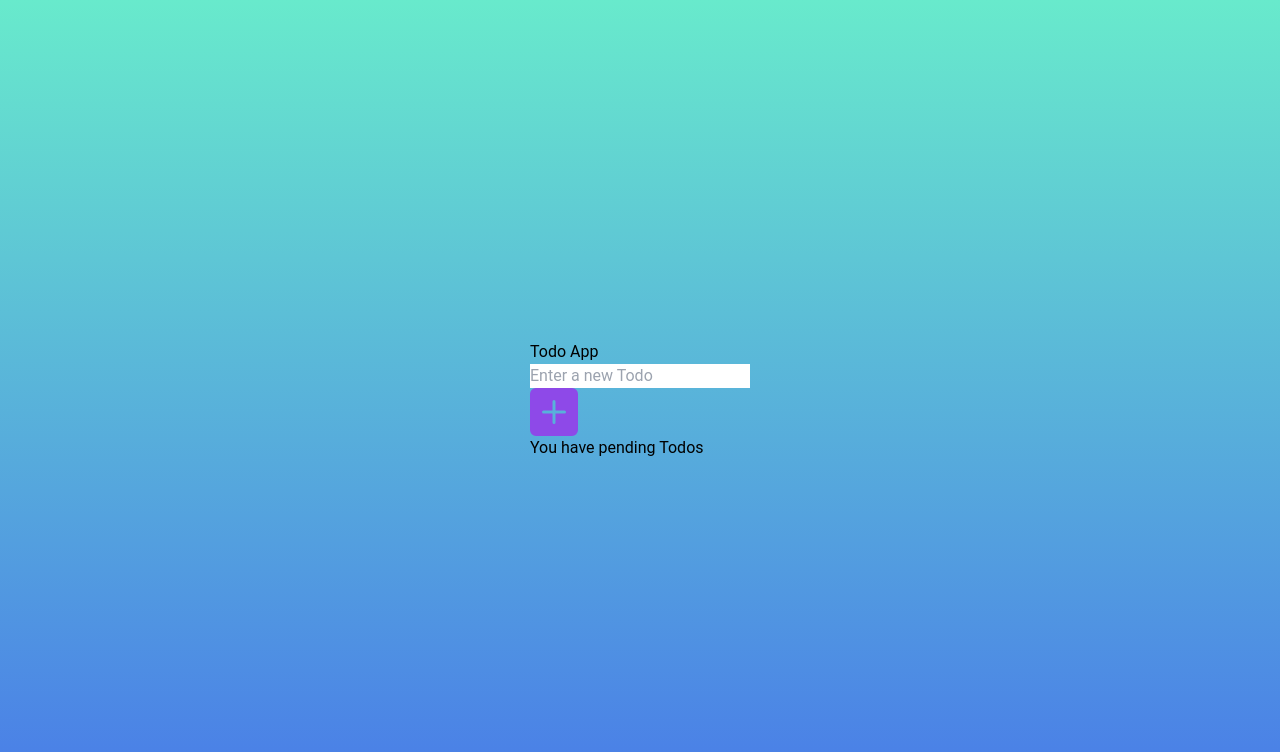
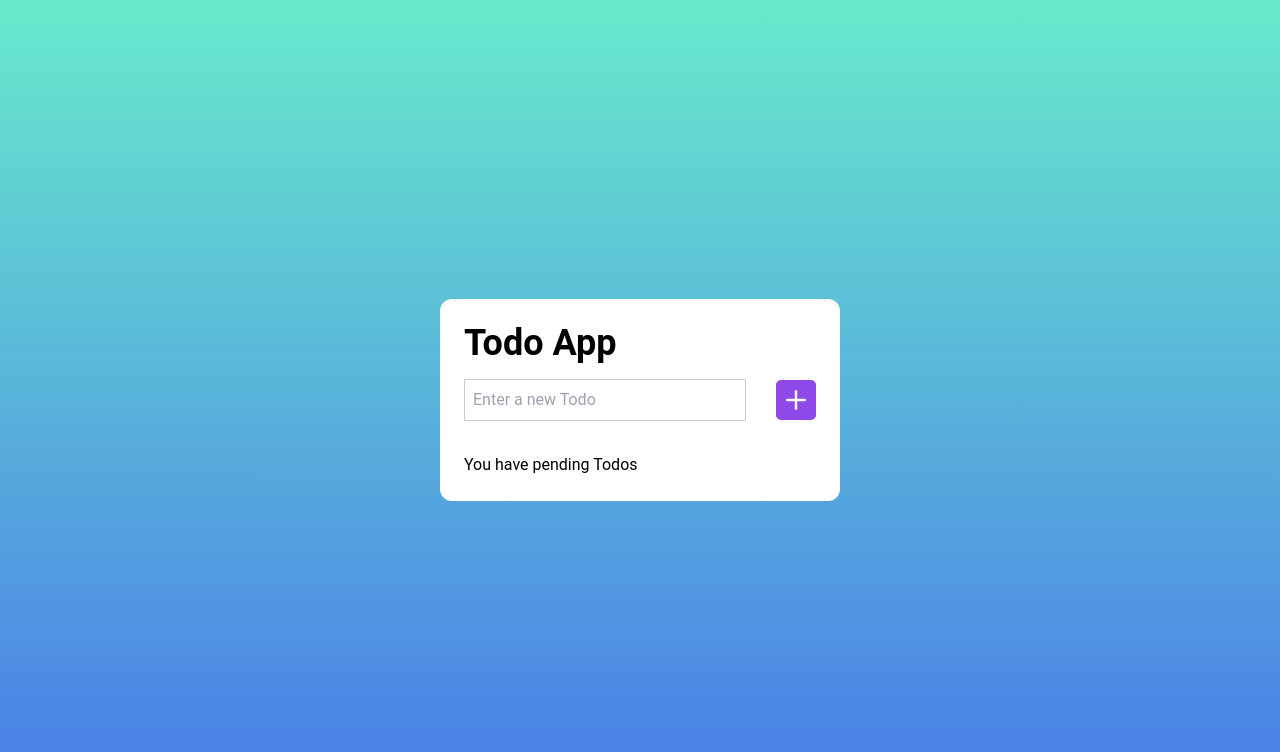
Before and after one commit to Babajide777/test-todo-list, a React (Create React App) app in the folder client/: page / in a window 1280 px wide. Shown: the top 752 px of the page. Built offline with nearby package versions, Linux system fonts and the light colour scheme; the HTML template or start-up script is replaced by a standard one.

Commit message:
styling for todo input done

```diff
--- a/client/src/components/MainComponent.js
+++ b/client/src/components/MainComponent.js
@@ -4,13 +4,17 @@ import { BsFillPlusSquareFill } from "react-icons/bs";
 const MainComponent = () => {
   return (
     <main className="flex items-center justify-center w-[100vw] h-[100vh] bg-gradient-to-b from-[#68EACC] to-[#497BE8]">
-      <section>
-        <h1>Todo App</h1>
-        <div>
-          <input type="text" placeholder="Enter a new Todo"></input>
+      <section className="bg-white shadow-[0px 10px 15px rgba(0, 0, 0, 0.1)] w-[90%] md:w-[400px] p-6 rounded-xl">
+        <h1 className="font-bold text-4xl mb-4">Todo App</h1>
+        <div className="flex justify-between items-center mb-8">
+          <input
+            type="text"
+            placeholder="Enter a new Todo"
+            className="border-[#ccc] border-[1px] w-[80%] p-2"
+          ></input>
           <BsFillPlusSquareFill
             color="#8E49E8"
-            size="3rem"
+            size="2.5rem"
           ></BsFillPlusSquareFill>
         </div>
         <p>
```
